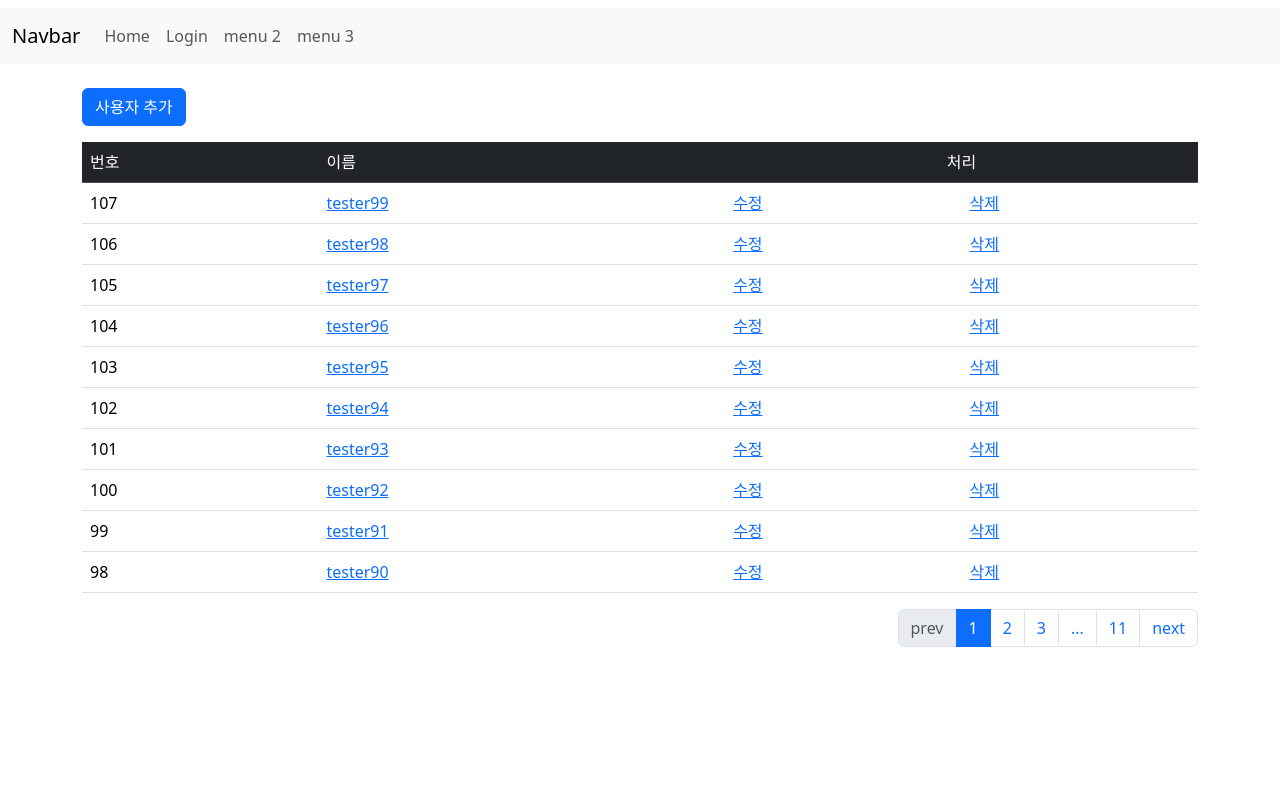
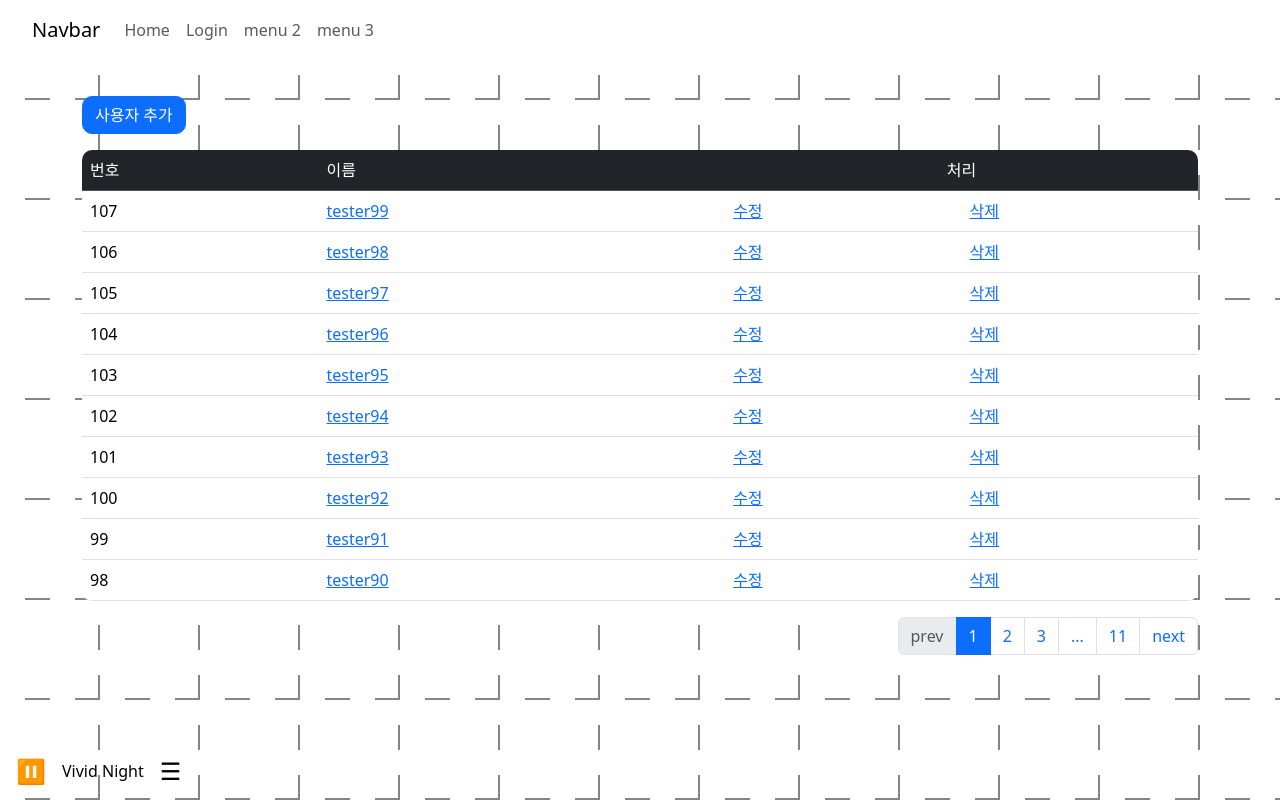
Before and after one commit to HoRi0506/Django_Test, a Django app: page / in a window 1280 px wide. Run offline with Django 5.2, Linux system fonts and the light colour scheme; data comes from the database, SQL or seed files in the repository; some libraries are stand-ins or nearby versions.

Commit message:
add chapter custom 1-2

```diff
--- a/testsite/static/glowEffect.js
+++ /dev/null
@@ -1,26 +0,0 @@
-document.addEventListener('DOMContentLoaded', () => {
-    const gridContainer = document.querySelector('.grid-container');
-
-    setInterval(() => {
-        const glowElement = document.createElement('div');
-        glowElement.className = 'glow';
-        const randomX = Math.floor(Math.random() * 10) * 50;
-        const randomY = Math.floor(Math.random() * 10) * 50;
-        glowElement.style.left = `${randomX}px`;
-        glowElement.style.top = `${randomY}px`;
-
-        gridContainer.appendChild(glowElement);
-
-        setTimeout(() => {
-            glowElement.style.opacity = 1;
-        }, 50);
-
-        setTimeout(() => {
-            glowElement.style.opacity = 0;
-            setTimeout(() => {
-                gridContainer.removeChild(glowElement);
-            }, 300);
-        }, 500);
-
-    }, 1000);
-});
--- a/testsite/static/style.css
+++ b/testsite/static/style.css
@@ -1,80 +1,163 @@
-/* 기존 테이블 스타일 */
-tr:nth-child(odd) {
-    color: white;
-    background-color: brown;
+/* 페이지 기본 설정 */
+body {
+    margin: 0; /* 페이지의 기본 여백 제거 */
+    padding-top: 60px; /* 네비게이션 바에 대한 상단 여백 */
+    background-color: #ffffff; /* 페이지 배경색을 흰색으로 설정 */
+    height: 100vh; /* 페이지 높이를 뷰포트 높이로 설정 */
+    overflow: hidden; /* 페이지에서 스크롤바를 숨김 */
+    position: relative; /* 자식 요소의 위치를 기준으로 사용 */
 }
 
-tr:nth-child(even) {
-    background-color: yellowgreen;
+/* 네비게이션 바 설정 */
+.navbar {
+    position: fixed; /* 네비게이션 바를 페이지 상단에 고정 */
+    top: 0;
+    left: 0;
+    width: 100%; /* 네비게이션 바의 가로 폭을 100%로 설정 */
+    height: 60px; /* 네비게이션 바의 높이를 60px로 설정 */
+    z-index: 5; /* 네비게이션 바를 최상단에 표시 */
+    background-color: #ffffff; /* 네비게이션 바 배경색을 흰색으로 설정 */
+    color: white;
+    padding: 10px 20px; /* 네비게이션 바의 안쪽 여백 설정 */
 }
 
-body {
-    margin: 0;
-    padding: 0;
-    background-color: #ffffff;
-    height: 100vh;
-    overflow: hidden;
-    position: relative;
+/* 커스텀 네비게이션 바 설정 */
+.custom-navbar {
+    background-color: rgba(255, 255, 255, 0.8) !important; /* 반투명 효과 적용 */
+    color: white;
 }
 
-.grid-container {
-    position: absolute;
+/* 바 그래프를 그릴 캔버스 설정 */
+.waveform-canvas {
+    position: fixed; /* 캔버스를 배경으로 고정 */
     top: 0;
     left: 0;
-    width: 100%;
-    height: 100%;
-    background-color: #ffffff;
-    z-index: 1;  /* 격자 패턴을 z-index 1로 설정 */
+    width: 100%; /* 캔버스의 가로 폭을 100%로 설정 */
+    height: 100%; /* 캔버스의 높이를 100%로 설정 */
+    z-index: 2; /* 캔버스를 네비게이션 바 아래에 표시 */
+    pointer-events: none; /* 캔버스에서 사용자의 상호작용을 차단 */
 }
 
-.grid {
-    position: absolute;
+/* 격자 패턴 배경 설정 */
+.grid-container {
+    position: fixed; /* 배경을 고정 */
     top: 0;
     left: 0;
-    width: 100%;
-    height: 100%;
-    background-image: linear-gradient(to right, transparent 49%, #333 50%, transparent 51%),
-                      linear-gradient(to bottom, transparent 49%, #333 50%, transparent 51%);
-    background-size: 50px 50px;
+    width: 100%; /* 배경의 가로 폭을 100%로 설정 */
+    height: 100%; /* 배경의 높이를 100%로 설정 */
+    background-color: rgba(255, 255, 255, 0.4); /* 배경색을 검정색으로 설정하고 반투명도 조정 */
+    z-index: 3; /* 격자 패턴을 바 그래프 위에 표시 */
+    pointer-events: none; /* 배경에서 사용자의 상호작용을 차단 */
 }
 
-.glow {
-    position: absolute;
-    width: 50px;
-    height: 50px;
-    background-color: transparent;
-    box-shadow: 0 0 10px 10px rgba(255, 255, 255, 0.8);
-    transition: opacity 0.3s ease;
-    opacity: 0;
-    z-index: 2;  /* 불빛이 항상 격자 패턴 위에 표시되도록 z-index 2 설정 */
+/* 격자 패턴 설정 */
+.grid {
+    position: absolute; /* 격자를 배경에 절대 위치로 설정 */
+    top: 0;
+    left: 0;
+    width: 100%; /* 격자의 가로 폭을 100%로 설정 */
+    height: 100%; /* 격자의 높이를 100%로 설정 */
+    background-image: linear-gradient(to right, #ffffff 50%, transparent 50%), /* 가로선 설정 */
+                      linear-gradient(to bottom, #ffffff 50%, transparent 50%); /* 세로선 설정 */
+    background-size: 50px 50px; /* 격자 패턴의 크기를 설정 */
+    background-repeat: repeat; /* 격자 패턴이 반복되도록 설정 */
+    background-blend-mode: normal; /* 배경 혼합 모드를 기본으로 설정 */
 }
 
-.form-container {
+/* 콘텐츠 영역 설정 */
+.content-container {
     position: relative;
-    z-index: 3;  /* 폼이 가장 위에 표시되도록 z-index 3 설정 */
-    max-width: 400px;
-    margin: 0 auto;
-    padding: 20px;
-    background-color: rgba(255, 255, 255, 0.8);
-    border-radius: 10px;
-    box-shadow: 0 0 15px rgba(0, 0, 0, 0.1);
-    text-align: center;
-    animation: fadeIn 1s ease-in-out;
-    backdrop-filter: blur(5px);
+    z-index: 4; /* 콘텐츠가 격자 패턴 위에 표시되도록 설정 */
+    padding: 20px; /* 콘텐츠 영역의 안쪽 여백 설정 */
 }
 
-@keyframes fadeIn {
-    from {
-        opacity: 0;
-        transform: translateY(-20px);
-    }
-    to {
-        opacity: 1;
-        transform: translateY(0);
-    }
+/* 오디오 플레이어 설정 */
+.audio-player {
+    position: fixed; /* 오디오 플레이어를 페이지에 고정 */
+    bottom: 10px;
+    left: 10px;
+    z-index: 5; /* 오디오 플레이어가 상단에 표시되도록 설정 */
+    display: flex; /* 오디오 플레이어의 요소들을 수평 정렬 */
+    align-items: center; /* 오디오 플레이어의 요소들을 수직 중앙 정렬 */
 }
 
-@keyframes moveBackground {
-    from { background-position: 0 0; }
-    to { background-position: 100% 100%; }
+/* 오디오 태그 숨김 */
+#audioElement {
+    display: none;
 }
+
+/* 재생/일시정지 버튼 설정 */
+#playPauseBtn {
+    font-size: 24px;
+    background: none;
+    border: none;
+    color: #000000;
+    cursor: pointer;
+}
+
+/* 현재 재생 중인 음악 제목 설정 */
+#currentMusicTitle {
+    margin-left: 10px;
+    font-size: 16px;
+    color: #000000;
+}
+
+/* 메뉴 토글 버튼 설정 */
+#menuToggle {
+    margin-left: 10px;
+    font-size: 24px;
+    background: none;
+    border: none;
+    color: #000000;
+    cursor: pointer;
+}
+
+/* 오디오 컨트롤 설정 */
+.audio-controls {
+    visibility: hidden; /* 초기에는 오디오 컨트롤이 보이지 않도록 설정 */
+    position: absolute;
+    bottom: 70px;
+    left: 10px;
+    background: rgba(255, 255, 255, 0.8); /* 배경을 흰색으로 설정하고 반투명도 조정 */
+    border-radius: 5px; /* 오디오 컨트롤의 모서리를 둥글게 설정 */
+    padding: 10px; /* 오디오 컨트롤의 안쪽 여백 설정 */
+    box-shadow: 0 0 10px rgba(0, 0, 0, 0.1); /* 그림자 설정 */
+    transition: visibility 0s, opacity 0.3s ease, transform 0.3s ease; /* 애니메이션 설정 */
+    transform: translateY(10px);
+    opacity: 0;
+}
+
+/* 오디오 컨트롤 활성화 설정 */
+.audio-controls.show {
+    visibility: visible; /* 오디오 컨트롤이 보이도록 설정 */
+    transform: translateY(0);
+    opacity: 1;
+    pointer-events: auto;
+}
+
+/* 테이블 스타일 설정 */
+.table {
+    border-radius: 10px;
+    overflow: hidden;
+}
+
+.table-dark {
+    border-radius: 10px 10px 0 0;
+}
+
+/* 버튼 스타일 설정 */
+.btn {
+    border-radius: 10px;
+}
+
+/* 폼 스타일 설정 */
+form {
+    position: relative;
+    z-index: 3;
+    background-color: rgba(255, 255, 255, 0.8); /* 폼 배경을 흰색으로 설정하고 반투명도 조정 */
+    padding: 20px; /* 폼의 안쪽 여백 설정 */
+    border-radius: 10px; /* 폼의 모서리를 둥글게 설정 */
+    box-shadow: 0 0 10px rgba(0, 0, 0, 0.2); /* 폼에 그림자 설정 */
+    max-width: 400px; /* 폼의 최대 가로 크기 설정 */
+    margin: 0 auto; /* 폼을 가운데 정렬 */
+}
--- /dev/null
+++ b/testsite/static/visualizer.js
@@ -0,0 +1,131 @@
+document.addEventListener('DOMContentLoaded', () => {
+    const audioContext = new (window.AudioContext || window.webkitAudioContext)();
+    const audioElement = document.getElementById('audioElement');
+    const canvas = document.getElementById('waveformCanvas');
+    const canvasCtx = canvas.getContext('2d');
+
+    const analyser = audioContext.createAnalyser();
+    const audioSource = audioContext.createMediaElementSource(audioElement);
+
+    audioSource.connect(analyser);
+    analyser.connect(audioContext.destination);
+
+    analyser.fftSize = 256;
+    const bufferLength = analyser.frequencyBinCount;
+    const dataArray = new Uint8Array(bufferLength);
+
+    function getRandomPastelColor() {
+        const r = Math.floor(Math.random() * 127 + 128);
+        const g = Math.floor(Math.random() * 127 + 128);
+        const b = Math.floor(Math.random() * 127 + 128);
+        return `rgb(${r}, ${g}, ${b})`;
+    }
+
+    function drawGrid() {
+        const gridSize = 100;
+        canvasCtx.strokeStyle = '#333';
+        canvasCtx.lineWidth = 4; // 격자 선의 굵기 조정
+        for (let x = 0; x <= canvas.width; x += gridSize) {
+            canvasCtx.beginPath();
+            canvasCtx.moveTo(x, 0);
+            canvasCtx.lineTo(x, canvas.height);
+            canvasCtx.stroke();
+        }
+        for (let y = 0; y <= canvas.height; y += gridSize) {
+            canvasCtx.beginPath();
+            canvasCtx.moveTo(0, y);
+            canvasCtx.lineTo(canvas.width, y);
+            canvasCtx.stroke();
+        }
+    }
+
+    function drawBars() {
+        requestAnimationFrame(drawBars);
+
+        analyser.getByteFrequencyData(dataArray);
+
+        canvasCtx.clearRect(0, 0, canvas.width, canvas.height);
+
+        drawGrid();
+
+        const gridSize = 100;
+        const barWidth = 20; // 바 그래프의 너비 조정
+        let x = 0;
+
+        for (let i = 0; i < bufferLength; i++) {
+            const barHeight = dataArray[i] / 2;
+
+            canvasCtx.fillStyle = getRandomPastelColor(); // 랜덤 파스텔 톤 색상 적용
+            canvasCtx.fillRect(x + (gridSize / 2 - barWidth / 2), canvas.height - barHeight, barWidth, barHeight);
+
+            x += gridSize; // 격자에 맞춰 바의 위치를 조정
+        }
+    }
+
+    function resizeCanvas() {
+        canvas.width = window.innerWidth;
+        canvas.height = window.innerHeight;
+    }
+
+    window.addEventListener('resize', resizeCanvas);
+    resizeCanvas();
+    drawBars();
+
+    window.onload = () => {
+        audioElement.play().then(() => {
+            console.log("Audio playback started automatically");
+            drawBars(); // 애니메이션 시작
+        }).catch(error => {
+            console.error("Automatic playback failed:", error);
+        });
+    };
+
+    // 재생/일시정지 버튼
+    const playPauseBtn = document.getElementById('playPauseBtn');
+    playPauseBtn.addEventListener('click', () => {
+        if (audioElement.paused) {
+            audioElement.play();
+            playPauseBtn.textContent = '⏸';
+        } else {
+            audioElement.pause();
+            playPauseBtn.textContent = '▶️';
+        }
+    });
+
+    // 볼륨 컨트롤
+    const volumeControl = document.getElementById('volumeControl');
+    const volumeValue = document.getElementById('volumeValue');
+    volumeControl.addEventListener('input', (e) => {
+        audioElement.volume = e.target.value / 100;
+        volumeValue.textContent = e.target.value;
+    });
+
+    // 음악 선택
+    const musicSelect = document.getElementById('musicSelect');
+    const currentMusicTitle = document.getElementById('currentMusicTitle');
+    musicSelect.addEventListener('change', (e) => {
+        const selectedMusic = e.target.value;
+        const selectedTitle = e.target.options[e.target.selectedIndex].text;
+        audioElement.src = `{% static '' %}${selectedMusic}`;
+        audioElement.play();
+        currentMusicTitle.textContent = selectedTitle;
+    });
+
+    // 메뉴 토글
+    const menuToggle = document.getElementById('menuToggle');
+    const audioControls = document.getElementById('audioControls');
+    menuToggle.addEventListener('click', (e) => {
+        e.stopPropagation();
+        audioControls.classList.toggle('show');
+    });
+
+    // 페이지의 다른 부분을 클릭했을 때 정보창 닫기
+    document.addEventListener('click', () => {
+        audioControls.classList.remove('show');
+    });
+
+    // 메뉴를 클릭했을 때 이벤트 버블링을 막음
+    audioControls.addEventListener('click', (e) => {
+        e.stopPropagation();
+    });
+});
--- a/testsite/templates/common/login.html
+++ b/testsite/templates/common/login.html
@@ -1,8 +1,5 @@
 {% extends 'frame.html' %}
 {% block content %}
-<div class="grid-container">
-    <div class="grid"></div>
-</div>
 
 <div class="container mt-3">
     <form method="post" action="{% url 'common:login' %}" class="form-container">
--- a/testsite/templates/frame.html
+++ b/testsite/templates/frame.html
@@ -11,17 +11,48 @@
     <script src="{% static 'bootstrap.min.js' %}"></script>
 </head>
 <body>
+    <!-- 네비게이션 바 포함 -->
+    <nav class="navbar">
+        {% include "menu.html" %}
+    </nav>
 
-<!-- 네비게이션 바 -->
-<nav class="navbar" style="position: relative; z-index: 3;">
-    {% include "menu.html" %}
-</nav>
+    <!-- 오디오 태그 및 음악 제어 아이콘 -->
+    <div class="audio-player">
+        <audio id="audioElement" autoplay loop>
+            <source src="{% static 'Vivid Night.wav' %}" type="audio/wav" id="audioSource">
+            Your browser does not support the audio element.
+        </audio>
+        <button id="playPauseBtn">⏸</button>
+        <span id="currentMusicTitle">Vivid Night</span> <!-- 현재 재생 중인 음악의 이름 -->
+        <button id="menuToggle">☰</button>
+        <div class="audio-controls" id="audioControls">
+            <label for="volumeControl">Volume: <span id="volumeValue">50</span>%</label>
+            <input id="volumeControl" type="range" min="0" max="100" value="50">
+            <label for="musicSelect">Change Music:</label>
+            <select id="musicSelect">
+                <option value="Vivid Night.wav" selected>Vivid Night</option>
+                <option value="Another Track.wav">Another Track</option>
+                <option value="Third Track.wav">Third Track</option>
+            </select>
+        </div>
+    </div>
 
-<div class="content-container">
-    {% block content %}
-    {% endblock %}
-</div>
+    <!-- 바 그래프 배경 -->
+    <div class="background-layer">
+        <canvas id="waveformCanvas" class="waveform-canvas"></canvas>
+    </div>
 
-<script src="{% static 'glowEffect.js' %}"></script>
+    <!-- 격자 패턴 배경 -->
+    <div class="grid-container">
+        <div class="grid"></div>
+    </div>
+
+    <!-- 페이지 콘텐츠 -->
+    <div class="content-container">
+        {% block content %}
+        {% endblock %}
+    </div>
+
+    <script src="{% static 'visualizer.js' %}"></script>
 </body>
 </html>
--- a/testsite/templates/menu.html
+++ b/testsite/templates/menu.html
@@ -1,4 +1,4 @@
-<nav class="navbar navbar-expand-lg bg-body-tertiary w-100">
+<nav class="navbar navbar-expand-lg w-100 custom-navbar">
     <div class="container-fluid">
         <a class="navbar-brand" href="#">Navbar</a>
         <button class="navbar-toggler" type="button" data-bs-toggle="collapse" data-bs-target="#navbarSupportedContent" aria-controls="navbarSupportedContent" aria-expanded="false" aria-label="Toggle navigation">
```
Also changed, not shown: 1 other file.
